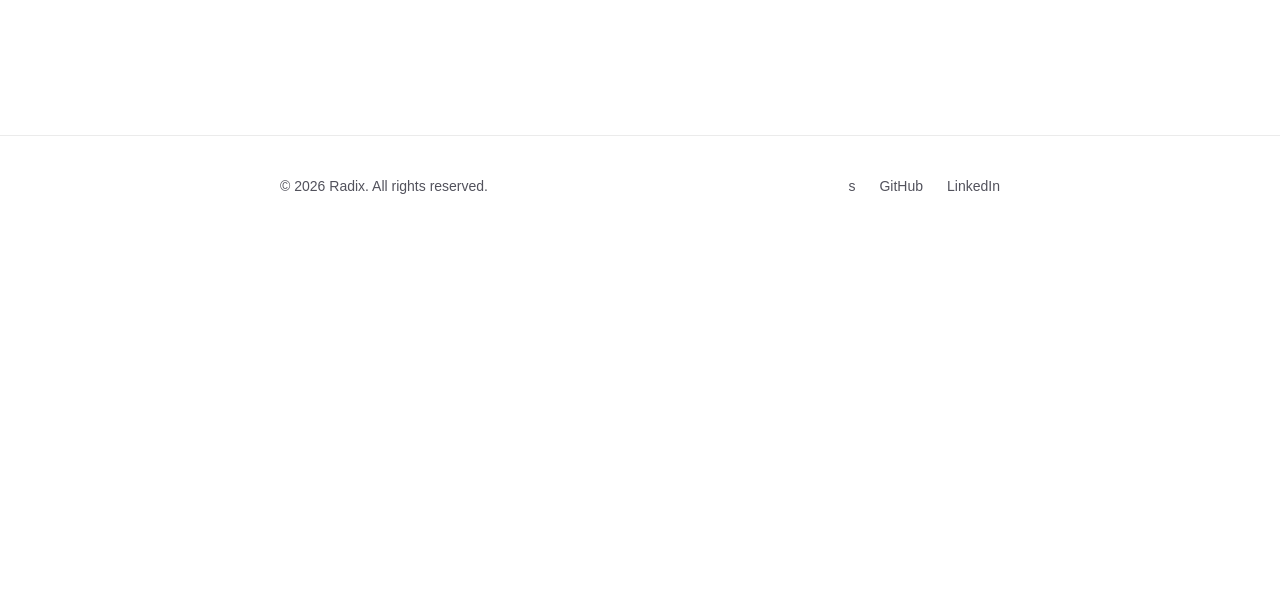
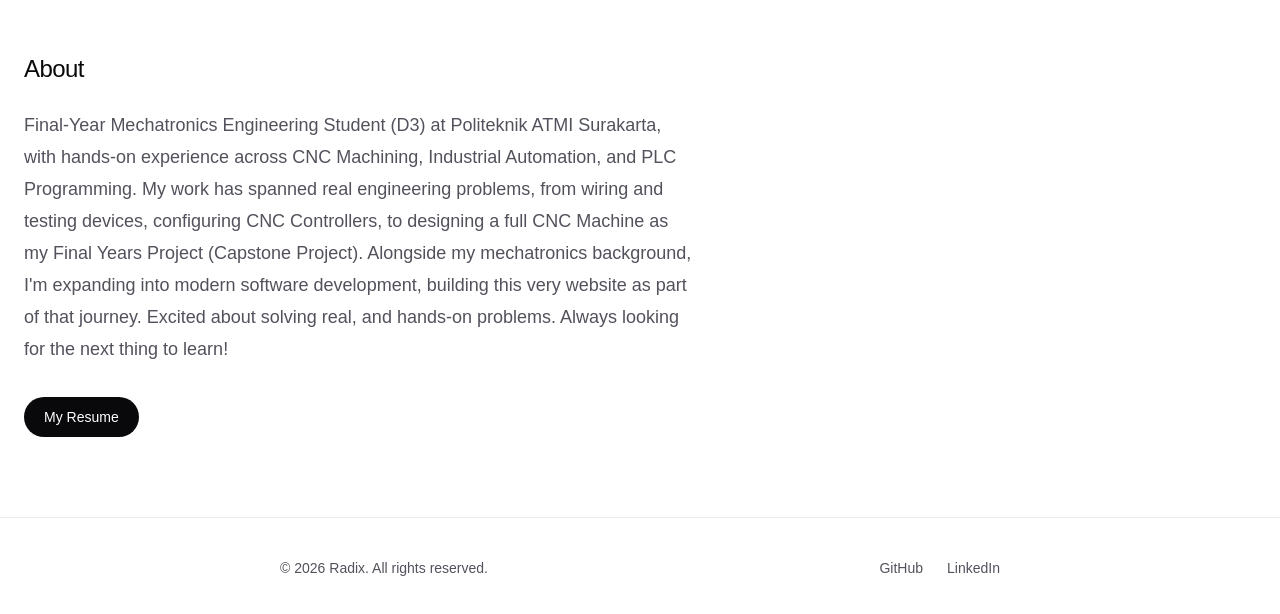
Before and after one commit to yogatamaRadik/my-portofolio, a Next.js app: page / in a window 1280 px wide. Shown: the part 564-1178 px from the top of the page. Before the commit the page ends 800 px from the top, so only its background shows below. Built offline with nearby package versions, Linux system fonts and the light colour scheme.

Commit message:
feat: adding About Section with Resume Download

```diff
--- a/src/app/page.tsx
+++ b/src/app/page.tsx
@@ -1,9 +1,11 @@
 import { Hero } from "@/components/sections/Hero";
+import { About } from "@/components/sections/About";
 
 export default function Home() {
   return (
     <>
       <Hero />
+      <About />
     </>
   );
 }
--- a/src/components/layout/Footer.tsx
+++ b/src/components/layout/Footer.tsx
@@ -5,7 +5,7 @@ export function Footer() {
     <footer className="border-t border-black/[.08] dark:border-white/[.145]">
       <div className="mx-auto flex max-w-3xl flex-col items-center gap-4 px-6 py-10 text-sm text-zinc-600 dark:text-zinc-400 sm:flex-row sm:justify-between">
         <p>&copy; {currentYear} Radix. All rights reserved.</p>
-        <div className="flex gap-6">s
+        <div className="flex gap-6">
           <a
             href="https://github.com/yogatamaRadik"
             target="_blank"
--- /dev/null
+++ b/src/components/sections/About.tsx
@@ -0,0 +1,22 @@
+export function About () {
+    return (
+    <section id="about6" className="mx-uto max-w-3xl px-6 py-20">
+        <h2 className="text-2xl font semibold tracking-tight text-zinc-950 dark:text-zinc-50">
+            About
+        </h2>
+        <p className="mt-6 max-w-2xl text-lg leading-8 text-zinc-600 dark:text-zinc-400">
+            Final-Year Mechatronics Engineering Student (D3) at Politeknik ATMI Surakarta, with hands-on experience across CNC Machining,
+            Industrial Automation, and PLC Programming. My work has spanned real engineering problems, from wiring and testing devices, configuring
+            CNC Controllers, to designing a full CNC Machine as my Final Years Project (Capstone Project). Alongside my mechatronics background, I'm expanding
+            into modern software development, building this very website as part of that journey. Excited about solving real, and hands-on problems. Always looking for the next thing to learn!
+        </p>
+        <a
+        href="/Curiculuum Vitae.pdf"
+        download
+        className="mt-8 inline-flex items-center gap-2 rounded-full bg-zinc-950 px-5 py-2.5 text-sm font-medium text-white transition-colors hover:bg-zinc-800 dark:bg-white dark:text-zinc-950 dark:hover:bg-zinc-200"
+        >
+            My Resume
+        </a>
+    </section>
+    );
+}
```
Also changed, not shown: 1 other file (tests, documents, lock files or other folders).
